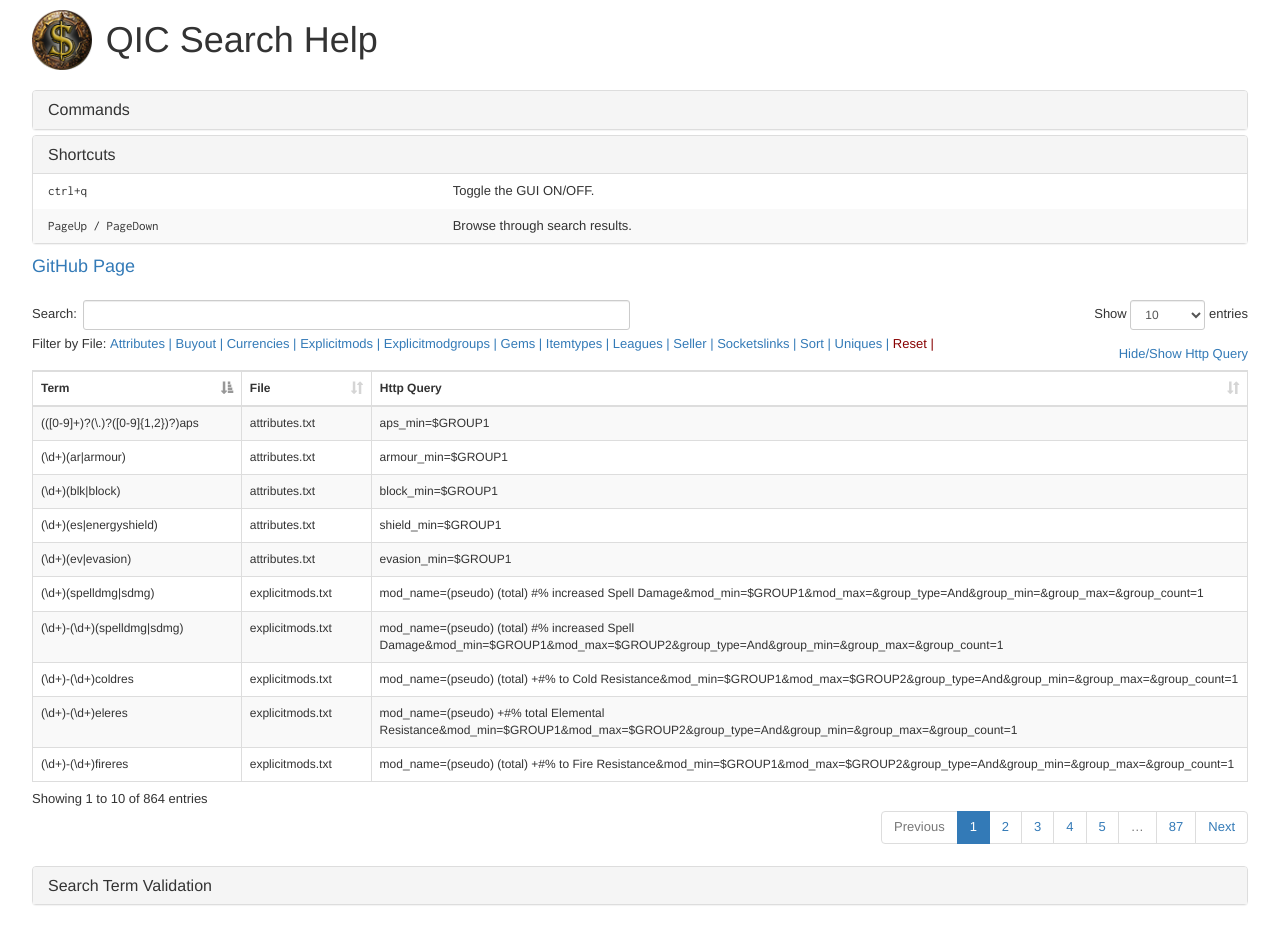
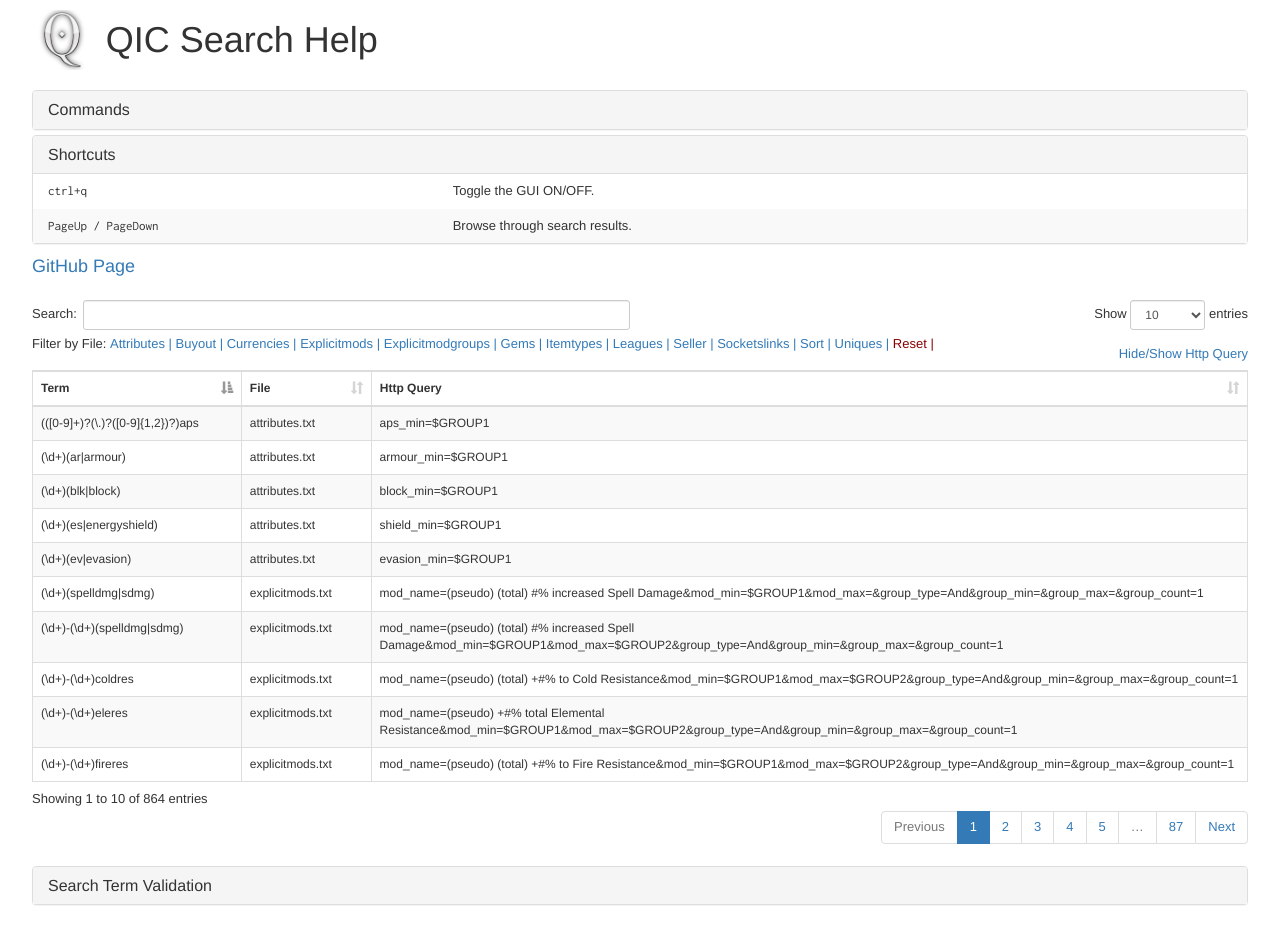
Before and after one commit to poeqic/qic, a plain HTML site: page qic/help/help.htm in a window 1280 px wide. Drawn offline with Linux system fonts and the light colour scheme.

Commit message:
changed icon location (create shortut); added new icon to help.htm

```diff
--- a/qic/help/css/custom.scss
+++ b/qic/help/css/custom.scss
@@ -72,7 +72,7 @@ a {
 		width: 60px;
 		height: 60px;
 		background-size: cover;
-		background-image: url('../../resource/qic$.ico');
+		background-image: url('../q.png');
 		margin-right: 10px;
 	}
 }
```
Also changed, not shown: qic-launcher/qic$.ico (deleted), qic/help/css/custom.css, 1 other file.
